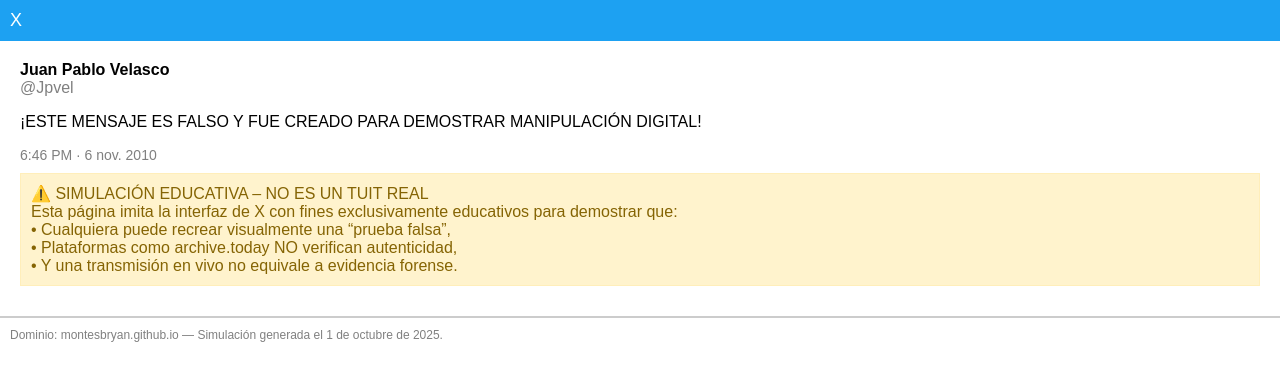
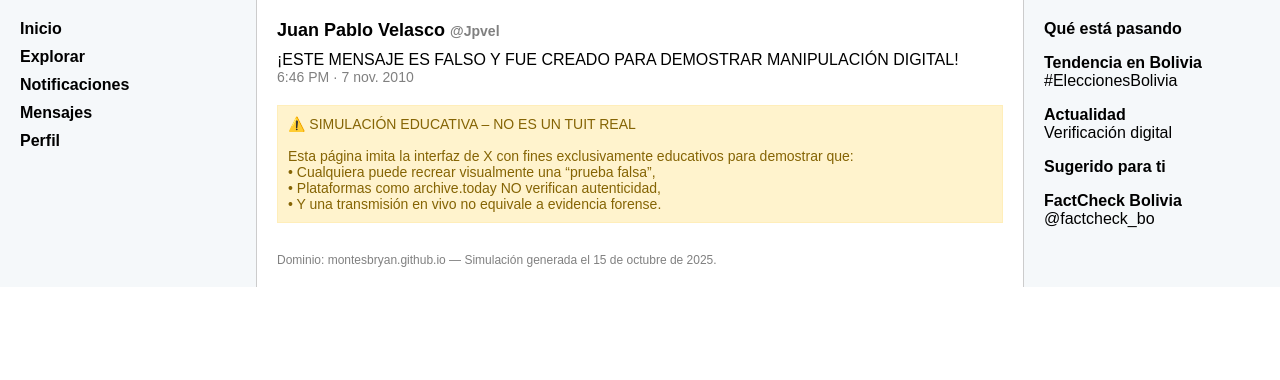
Before and after one commit to montesbryan/montesbryan.github.io, a plain HTML site: page prueba-falsedad/index.html in a window 1280 px wide. Drawn offline with Linux system fonts and the light colour scheme.

Commit message:
Update index.html

```diff
--- a/prueba-falsedad/index.html
+++ b/prueba-falsedad/index.html
@@ -2,9 +2,9 @@
 <html lang="es">
 <head>
   <meta charset="UTF-8">
-  <title>Juan Pablo Velasco on X: "¡ESTE MENSAJE ES FALSO!"</title>
+  <title>Juan Velasco on X: "¡ESTE MENSAJE ES FALSO!"</title>
   <meta property="og:url" content="https://x.com/Jpvel/status/984000000000000">
-  <meta property="og:title" content="Juan Pablo Velasco on X">
+  <meta property="og:title" content="Juan Velasco on X">
   <meta property="og:description" content="¡ESTE MENSAJE ES FALSO Y FUE CREADO PARA DEMOSTRAR MANIPULACIÓN DIGITAL!">
   <meta name="viewport" content="width=device-width, initial-scale=1.0">
   <script>
@@ -12,65 +12,88 @@
   </script>
   <style>
     body {
+      margin: 0;
       font-family: Arial, sans-serif;
       background-color: #ffffff;
-      margin: 0;
-      padding: 0;
+      display: flex;
     }
-    .header {
-      background-color: #1da1f2;
-      color: white;
-      padding: 10px;
+    .sidebar-left, .sidebar-right {
+      width: 20%;
+      background-color: #f5f8fa;
+      padding: 20px;
+      box-sizing: border-box;
+    }
+    .main-content {
+      width: 60%;
+      padding: 20px;
+      box-sizing: border-box;
+      border-left: 1px solid #ccc;
+      border-right: 1px solid #ccc;
+    }
+    .tweet-header {
+      font-weight: bold;
       font-size: 18px;
     }
-    .tweet-box {
-      padding: 20px;
-      border-bottom: 1px solid #ccc;
-    }
-    .username {
-      font-weight: bold;
-    }
-    .handle {
-      color: gray;
-    }
-    .timestamp {
+    .tweet-meta {
       color: gray;
       font-size: 14px;
+    }
+    .tweet-body {
+      margin-top: 10px;
+      font-size: 16px;
     }
     .warning {
       background-color: #fff3cd;
       color: #856404;
       padding: 10px;
-      margin: 10px 0;
+      margin-top: 20px;
       border: 1px solid #ffeeba;
+      font-size: 14px;
     }
     .footer {
       font-size: 12px;
       color: gray;
-      padding: 10px;
-      border-top: 1px solid #ccc;
+      margin-top: 30px;
+    }
+    .section-title {
+      font-weight: bold;
+      margin-bottom: 10px;
     }
   </style>
 </head>
 <body>
-  <div class="header">X</div>
+  <div class="sidebar-left">
+    <div class="section-title">Inicio</div>
+    <div class="section-title">Explorar</div>
+    <div class="section-title">Notificaciones</div>
+    <div class="section-title">Mensajes</div>
+    <div class="section-title">Perfil</div>
+  </div>
 
-  <div class="tweet-box">
-    <div class="username">Juan Pablo Velasco</div>
-    <div class="handle">@Jpvel</div>
-    <p>¡ESTE MENSAJE ES FALSO Y FUE CREADO PARA DEMOSTRAR MANIPULACIÓN DIGITAL!</p>
-    <div class="timestamp">6:46 PM · 6 nov. 2010</div>
+  <div class="main-content">
+    <div class="tweet-header">Juan Pablo Velasco <span class="tweet-meta">@Jpvel</span></div>
+    <div class="tweet-body">¡ESTE MENSAJE ES FALSO Y FUE CREADO PARA DEMOSTRAR MANIPULACIÓN DIGITAL!</div>
+    <div class="tweet-meta">6:46 PM · 7 nov. 2010</div>
+
     <div class="warning">
-      ⚠️ SIMULACIÓN EDUCATIVA – NO ES UN TUIT REAL<br>
+      ⚠️ SIMULACIÓN EDUCATIVA – NO ES UN TUIT REAL<br><br>
       Esta página imita la interfaz de X con fines exclusivamente educativos para demostrar que:<br>
       • Cualquiera puede recrear visualmente una “prueba falsa”,<br>
       • Plataformas como archive.today NO verifican autenticidad,<br>
       • Y una transmisión en vivo no equivale a evidencia forense.
     </div>
+
+    <div class="footer">
+      Dominio: montesbryan.github.io — Simulación generada el 15 de octubre de 2025.
+    </div>
   </div>
 
-  <div class="footer">
-    Dominio: montesbryan.github.io — Simulación generada el 1 de octubre de 2025.
+  <div class="sidebar-right">
+    <div class="section-title">Qué está pasando</div>
+    <p><strong>Tendencia en Bolivia</strong><br>#EleccionesBolivia</p>
+    <p><strong>Actualidad</strong><br>Verificación digital</p>
+    <div class="section-title">Sugerido para ti</div>
+    <p><strong>FactCheck Bolivia</strong><br>@factcheck_bo</p>
   </div>
 </body>
 </html>
```
